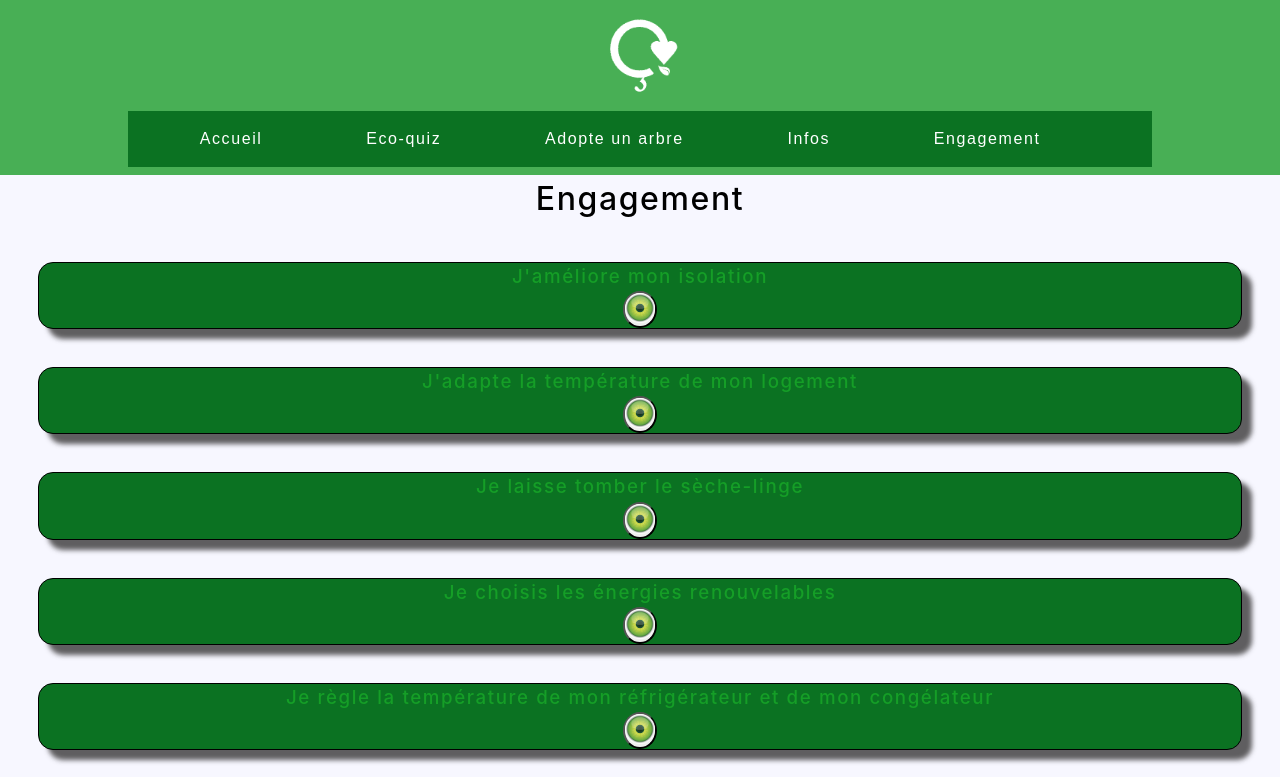
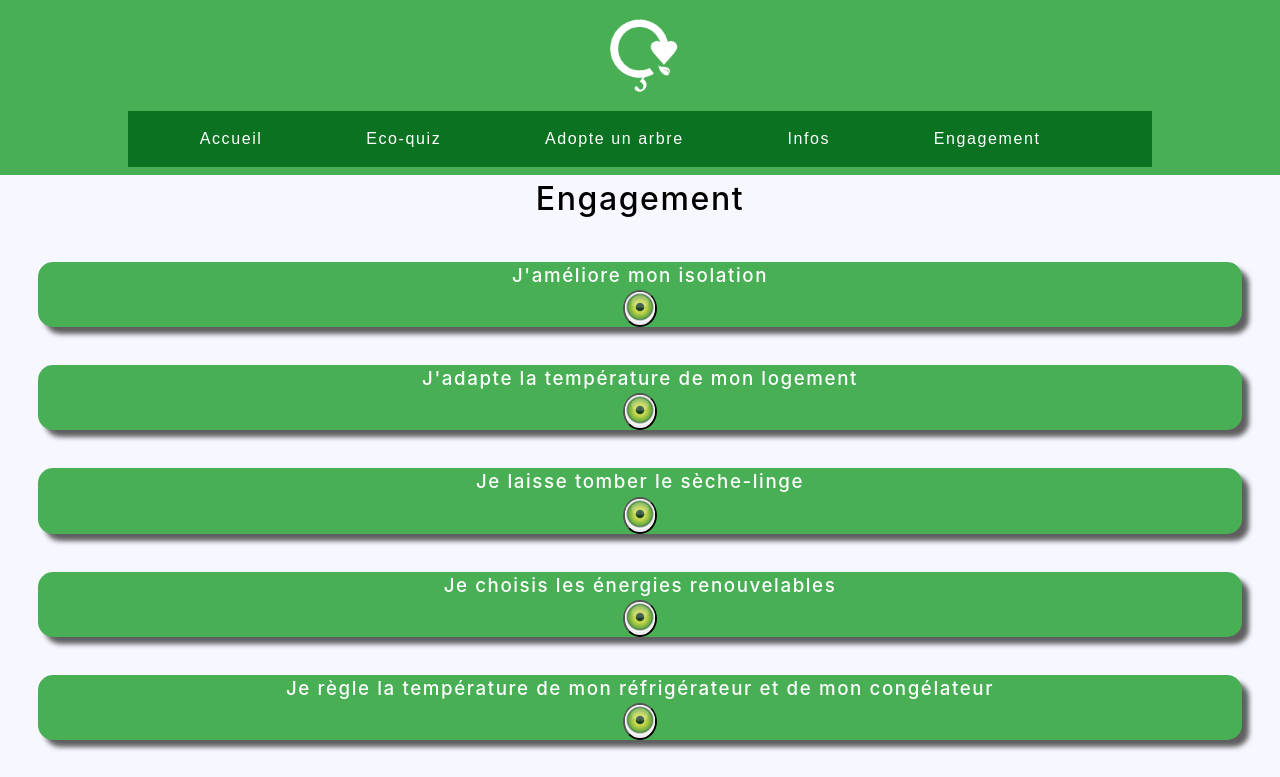
Before and after one commit to EtienneApi/A5thon-1, a React (Vite) app in the folder frontend/: page /Engagement in a window 1280 px wide. Shown: the top 777 px of the page. Built offline with nearby package versions, Linux system fonts and the light colour scheme.

Commit message:
modif css

```diff
--- a/frontend/src/CSS/adoption.css
+++ b/frontend/src/CSS/adoption.css
@@ -2,16 +2,31 @@
     text-align: center;
 }
 
-.cards {
-    display:block;
+.cardsAdoption {
+    background-color: #48af55;
+    text-align: center;
+    color: white;
     flex: 1 1;
-    border: 1px solid black;
+    border: none;
     border-radius: 15px;
     margin: 3%;
+    height: 24rem;
     box-shadow: 10px 10px 5px 0px rgba(44, 43, 43, 0.75);
+}
+
+.imgAd{
+    width: 100%;
+    height: 20rem;
 }
 
 .picture{
     width: 100%;
     height: 15rem;
 }
+
+.buttonAdoption{
+    width: 15rem;
+    height: 2rem;
+    border: none;
+    border-radius: 20px;
+}
--- a/frontend/src/CSS/engagement.css
+++ b/frontend/src/CSS/engagement.css
@@ -1,16 +1,14 @@
 .cards {
     display:block;
-    background-color: #0B7222;
+    background-color:#48af55;
     flex: 1 1;
-    border: 1px solid black;
     border-radius: 15px;
     margin: 3%;
-    box-shadow: 10px 10px 5px 0px rgba(44, 43, 43, 0.75);
-
+    box-shadow: 7px 7px 5px 0px rgba(44, 43, 43, 0.75);
 }
 h2, h3{
     text-align: center;
-    color: #159e27;
+    color: white;
     font-family: -apple-system, BlinkMacSystemFont, 'Segoe UI', Roboto, Oxygen, Ubuntu, Cantarell, 'Open Sans', 'Helvetica Neue', sans-serif;
 }
 h1{
@@ -22,7 +20,7 @@ h1{
 }
 .btn-red{
 
-    background-color: red;
+    background-color: gray;
     border-radius: 50%;
 }
 .btn{
--- a/frontend/src/components/Tree.jsx
+++ b/frontend/src/components/Tree.jsx
@@ -1,18 +1,17 @@
-import React, {useState} from 'react';
+import React from "react";
 
+import pictures from "../data/Pictures";
 
-import pictures from '../data/Pictures.js'
-
-const Tree = ({tree, index}) => {
+function Tree({ tree, index }) {
   return (
-    <div className="cards">
+    <div className="cardsAdoption">
       <h1>{tree.name}</h1>
       <img className="picture" src={pictures[index].image} alt={tree.name} />
-      <button className="button">
-      je veux adopter un {tree.name} pour {tree.price}€/mois
+      <button type="button" className="buttonAdoption">
+        je veux adopter un {tree.name} pour {tree.price}€/mois
       </button>
     </div>
-  )
-};
+  );
+}
 
 export default Tree;
--- a/frontend/src/pages/AdopteUnArbre.jsx
+++ b/frontend/src/pages/AdopteUnArbre.jsx
@@ -1,39 +1,38 @@
-import React, {useState, useEffect} from 'react';
-import Tree from '../components/Tree';
-import '../CSS/adoption.css';
+import React, { useState, useEffect } from "react";
+import Tree from "../components/Tree";
+import "../CSS/adoption.css";
 
-const AdopteUnArbre = () => {
+function AdopteUnArbre() {
   const [trees, setTrees] = useState([]);
   const [project, setProject] = useState([]);
 
-
   useEffect(() => {
     fetch("https://tree-nation.com/api/projects/3")
-      .then(resultat => resultat.json())
-      .then(data => setProject(data))
-      .catch(err => console.error(err))
-  }, [])
+      .then((resultat) => resultat.json())
+      .then((data) => setProject(data))
+      .catch((err) => console.error(err));
+  }, []);
 
   useEffect(() => {
     fetch(" https://tree-nation.com/api/projects/3/species")
-      .then(resultat => resultat.json())
-      .then(data => setTrees(data))
-      .catch(err => console.error(err))
-  }, [])
+      .then((resultat) => resultat.json())
+      .then((data) => setTrees(data))
+      .catch((err) => console.error(err));
+  }, []);
 
   return (
     <div>
       <h1>Participez au projet {project.name} en Colombie</h1>
-      <img src={project.image} alt={project.name}/>
+      <img className="imgAd" src={project.image} alt={project.name} />
       <p>Voici les essences disponibles sur ce projet :</p>
       <div>
-        {trees
-        .map((tree, index) => {
-        if (index < 10) return <Tree index={index} tree={tree} key={tree.id} />
+        {trees.map((tree, index) => {
+          if (index < 10)
+            return <Tree index={index} tree={tree} key={tree.id} />;
         })}
       </div>
     </div>
-  )
-};
+  );
+}
 
 export default AdopteUnArbre;
```
Also changed, not shown: frontend/src/data/Pictures.js (+21 -11 lines).
